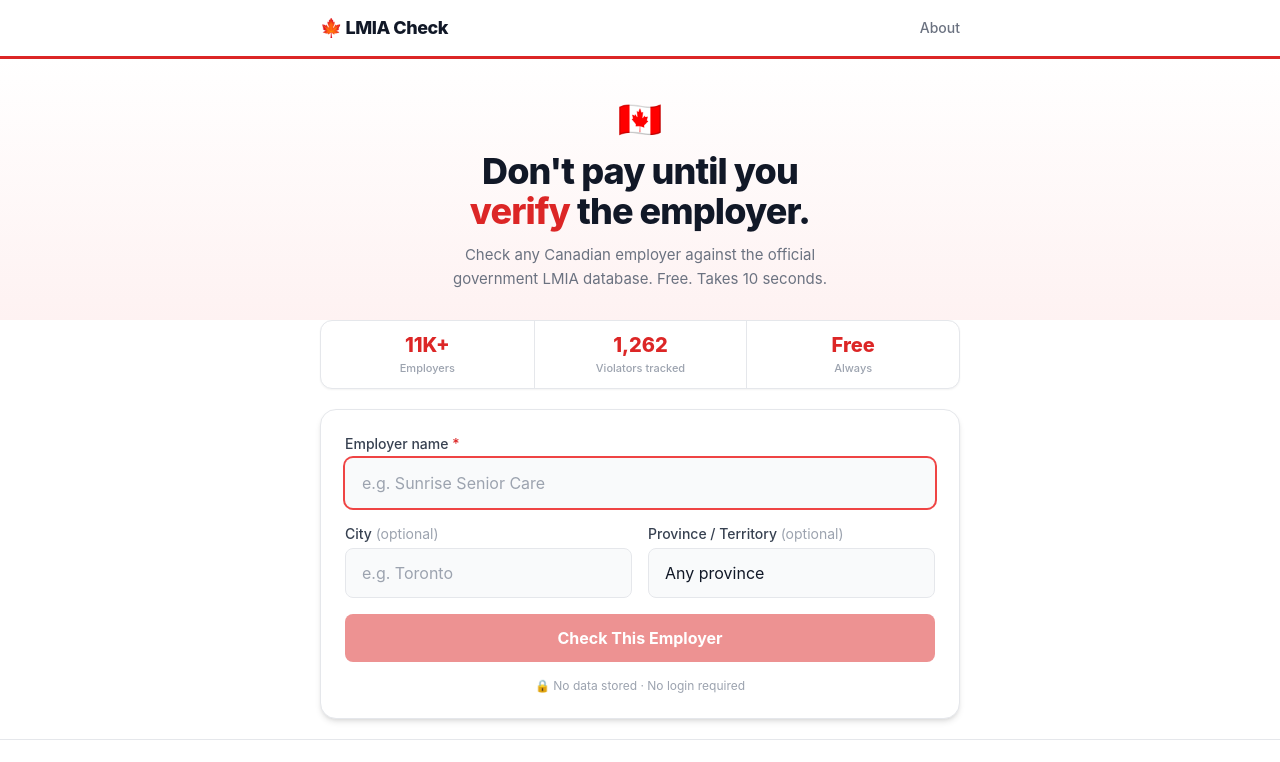
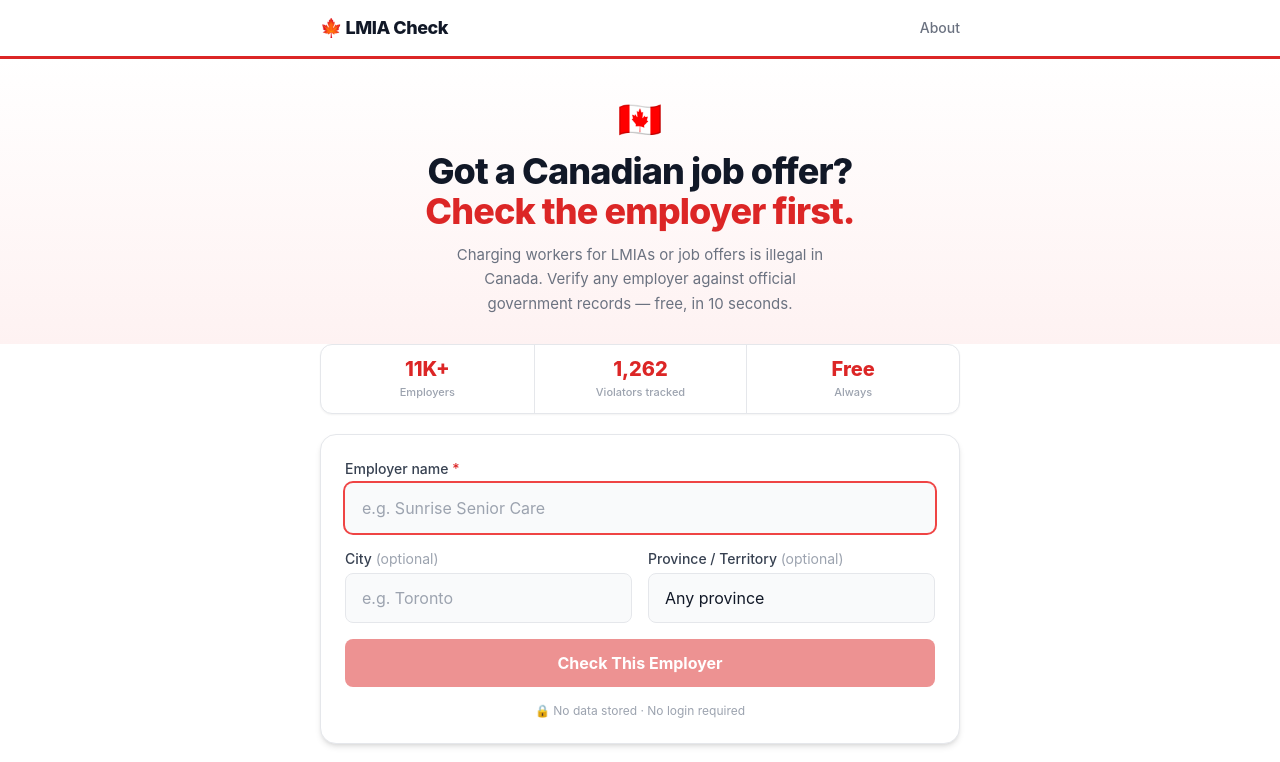
Before and after one commit to patnaikk/lmiaportal, a Next.js app: page / in a window 1280 px wide. Shown: the top 762 px of the page. Built offline with nearby package versions, Linux system fonts and the light colour scheme.

Commit message:
Update home page

```diff
--- a/app/page.tsx
+++ b/app/page.tsx
@@ -20,11 +20,11 @@ export default function HomePage() {
       <div className="bg-gradient-to-b from-white to-red-50 text-center pt-10 pb-7 px-4">
         <div className="text-4xl mb-3">🇨🇦</div>
         <h1 className="text-3xl sm:text-4xl font-extrabold text-gray-900 leading-tight tracking-tight mb-3">
-          Don&apos;t pay until you<br />
-          <em className="not-italic text-red-600">verify</em> the employer.
+          Got a Canadian job offer?<br />
+          <em className="not-italic text-red-600">Check the employer first.</em>
         </h1>
         <p className="text-gray-500 text-[15px] leading-relaxed max-w-sm mx-auto">
-          Check any Canadian employer against the official government LMIA database. Free. Takes 10 seconds.
+          Charging workers for LMIAs or job offers is illegal in Canada. Verify any employer against official government records — free, in 10 seconds.
         </p>
       </div>
 
```
